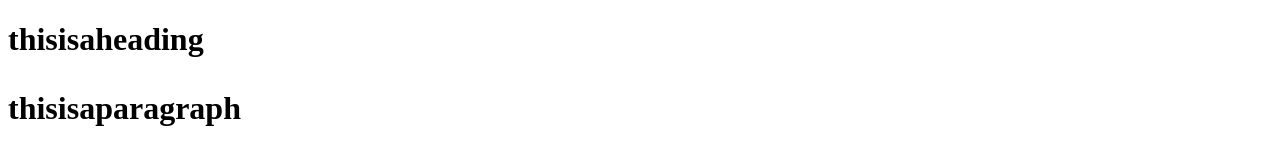
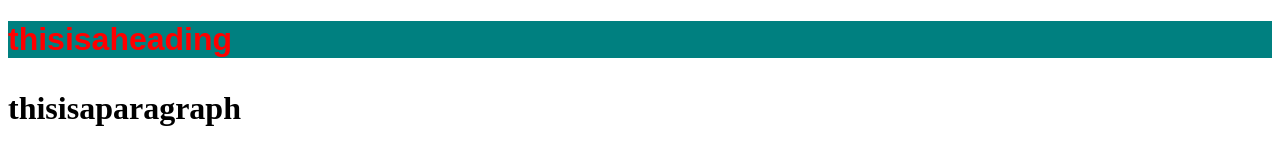
Before and after one commit to BlakeBouvier/BlakeBouvier.github.io, a plain HTML site: page index.html in a window 1280 px wide. Drawn offline with Linux system fonts and the light colour scheme.

Commit message:
Update index.html
teal

```diff
--- a/index.html
+++ b/index.html
@@ -4,7 +4,7 @@
   <title>PageTitle</title>
   </head>
 
-    <h1 style="font-style: sans-serif;">thisisaheading<h1>
+    <h1 style="font-family: sans-serif; color:red; background-color: teal;">thisisaheading<h1>
     <p>thisisaparagraph</p>
 
 </body>
```
